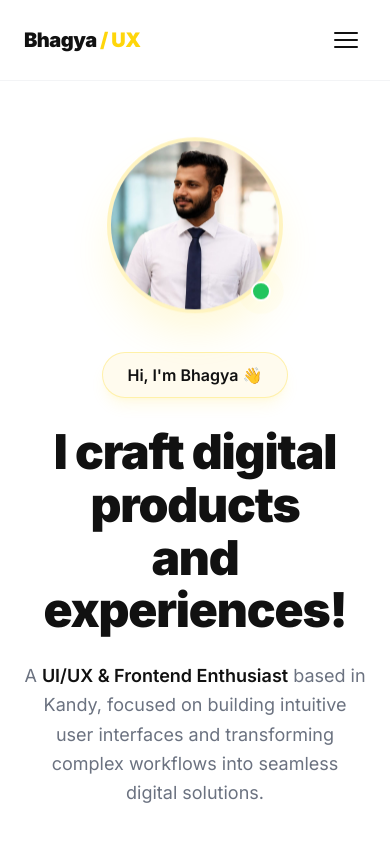
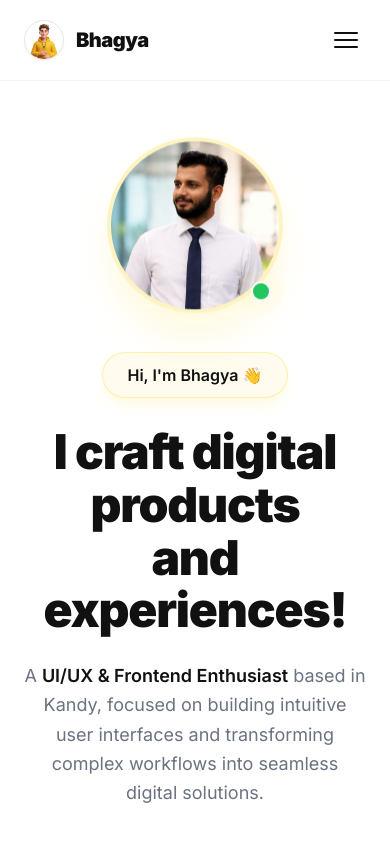
Before and after one commit to Bhagi2001/Portfolio, a Next.js app in the folder portfolio/: page / in a window 390 px wide. Shown: the top 844 px of the page. Built offline with nearby package versions, Linux system fonts and the light colour scheme.

Commit message:
feat: update Navbar component to include logo with avatar and improve mobile menu consistency

```diff
--- a/portfolio/app/components/Navbar.tsx
+++ b/portfolio/app/components/Navbar.tsx
@@ -1,5 +1,6 @@
 'use client'
 import { useState, useEffect } from 'react'
+import Image from 'next/image'
 
 const links = [
   { label: 'ABOUT ME', href: '#about' },
@@ -24,11 +25,22 @@
       className={`fixed top-0 left-0 right-0 z-50 transition-shadow duration-300 bg-white ${scrolled ? 'shadow-sm' : ''
         }`}
     >
+
       <div className="max-w-7xl mx-auto px-6 lg:px-12 flex items-center justify-between h-20">
-        {/* Logo */}
-        <a href="#hero" className="text-xl font-black tracking-tight text-charcoal">
-          Bhagya <span className="text-accent">/ UX</span>
-        </a>
+        {/* Logo with Avatar */}
+        <div className="flex items-center gap-3">
+          <Image
+            src="/avatar1.png"
+            alt="Avatar"
+            width={40}
+            height={40}
+            className="rounded-full border border-gray-200 shadow-sm"
+            priority
+          />
+          <a href="#hero" className="text-xl font-black tracking-tight text-charcoal">
+            <span className="text-black-600">Bhagya</span> <span className="text-accent"></span>
+          </a>
+        </div>
 
         {/* Desktop nav */}
         <nav className="hidden md:flex items-center gap-8">
@@ -44,8 +56,9 @@
           ))}
         </nav>
 
+
         {/* Resume Button (Desktop) */}
-        <div className="hidden md:block">
+        <div className="hidden md:flex items-center gap-4">
           <a
             href="/Resume.pdf"
             target="_blank"
@@ -92,6 +105,7 @@
             Resume
           </a>
         </div>
+        {/* Avatar in mobile menu removed for logo consistency */}
       </div>
     </header>
   )
```
